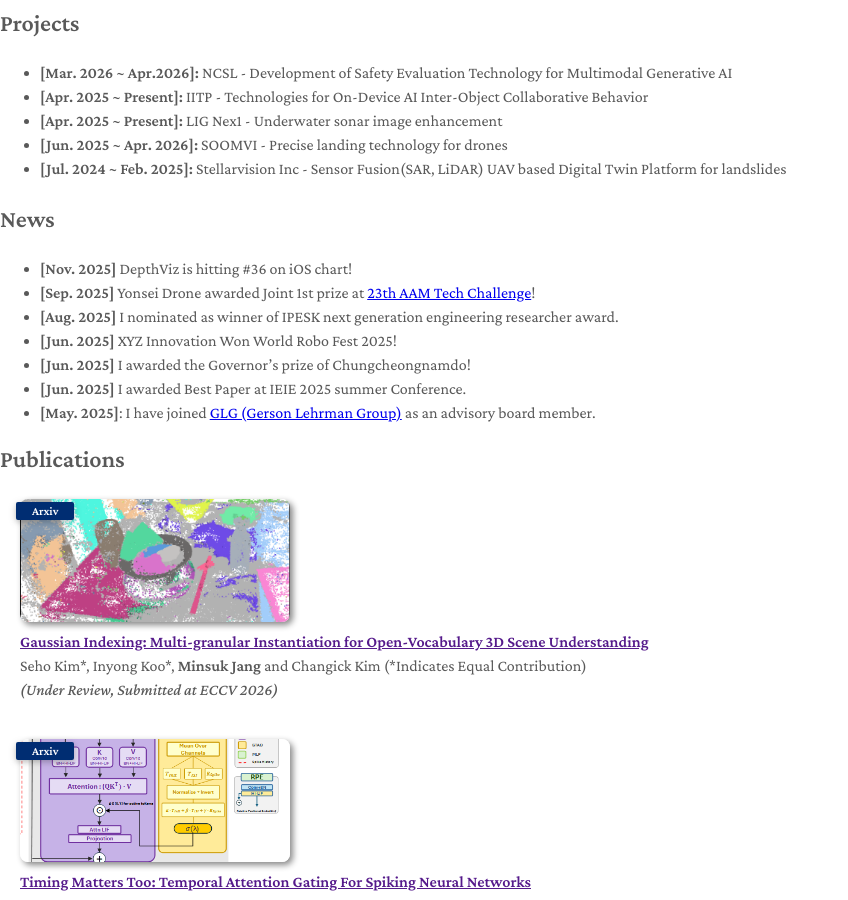
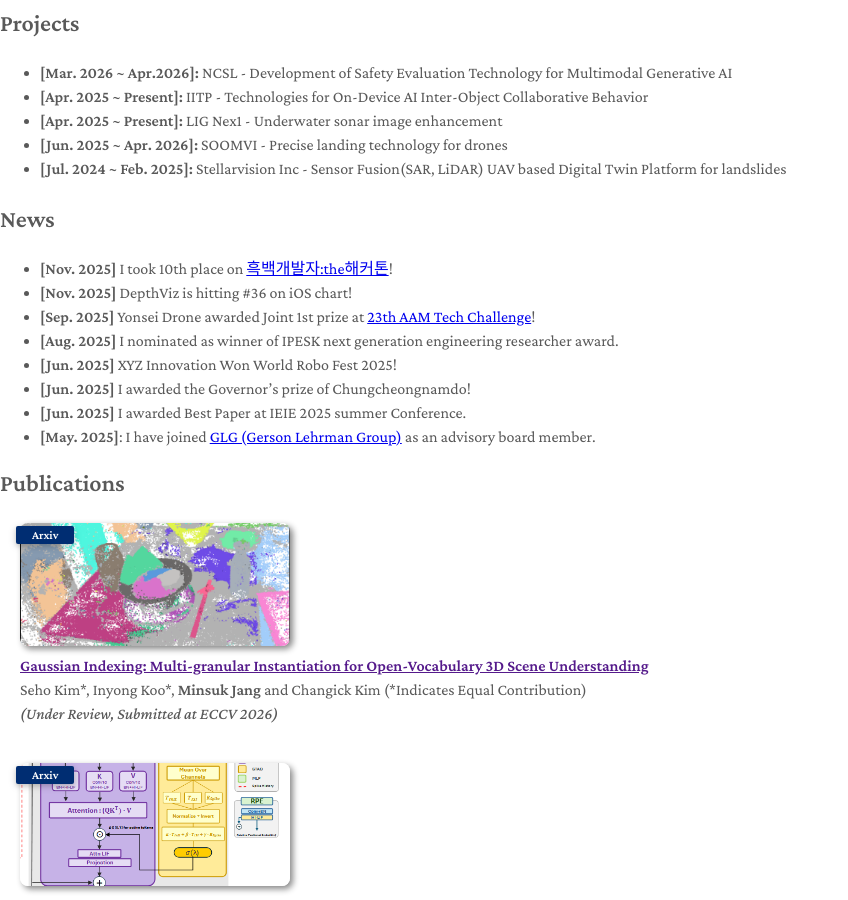
Before and after one commit to tersite1/tersite1.github.io, a Jekyll site: the page built from index.md, in a window 1280 px wide and 900 px high, scrolled down 1493 px. Shown: the whole window, without its empty margins (0-848 px from the left). Built offline with Jekyll 4.4.1, drawn with Linux system fonts in a browser that asks for light colours; a style sheet for code colours, icons or effects is not loaded; our own code applies the rules of GitHub Pages for plain Markdown files.

Commit message:
Add news about 10th place at 흑백개발자:the해커톤
Added personal achievement in news section.

```diff
--- a/index.md
+++ b/index.md
@@ -38,6 +38,7 @@ I am an M.S. student at KAIST, currently in the [Computational Intelligence Labo
 
 
 ## News
+* **[Nov. 2025]** I took 10th place on [흑백개발자:the해커톤](https://thehackathon.org/)!
 * **[Nov. 2025]** DepthViz is hitting #36 on iOS chart!
 * **[Sep. 2025]** Yonsei Drone awarded Joint 1st prize at [23th AAM Tech Challenge](https://www.knnews.co.kr/m2/mView.php?idxno=1469998)!
 * **[Aug. 2025]** I nominated as winner of IPESK next generation engineering researcher award.
```
